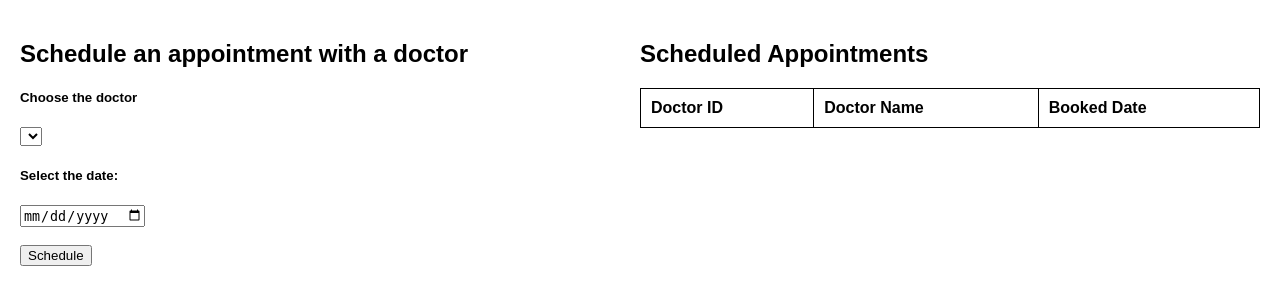
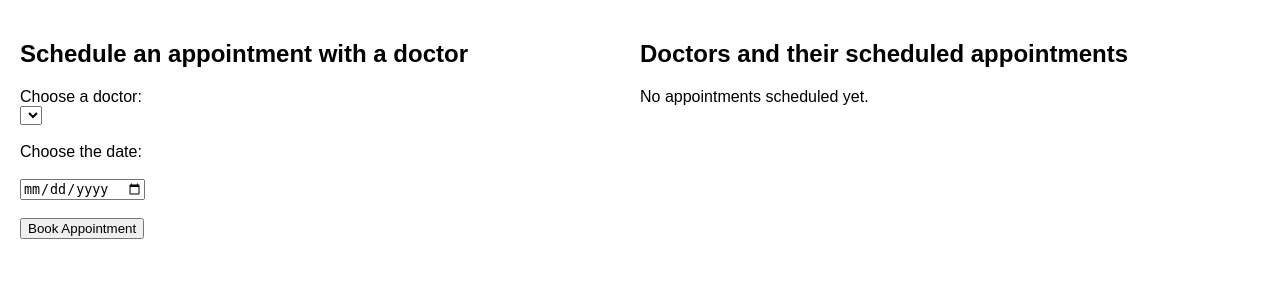
Before and after one commit to AnurejT/Doctor-Patient-appointment-system, a Flask app: page /patlogged in a window 1280 px wide. Shown: the part 120-425 px from the top of the page. Run offline with Flask 3, Linux system fonts and the light colour scheme; the visitor is signed in with stand-in values (Sample User, id 1); lists and menus that the app fills with data are empty.

Commit message:
new column added in model Appointment

```diff
--- a/app.py
+++ b/app.py
@@ -1,6 +1,7 @@
 from flask import Flask, render_template, request, session, redirect, flash
 from models import db, Patient, Doctor, Appointment
 from datetime import datetime, date
+
 
 ADMIN_USERNAME = 'anurej'
 ADMIN_PASSWORD = '123'
@@ -10,6 +11,7 @@ app.secret_key = 'your_secret_key_here'
 
 app.config['SQLALCHEMY_DATABASE_URI'] = 'sqlite:///forbooking.db'
 app.config['SQLALCHEMY_TRACK_MODIFICATIONS'] = False
+
 
 db.init_app(app)
 
@@ -91,9 +93,36 @@ def patient_logged():
         return redirect('/logpat')
 
     patient_id = session['patient_id']
-    approved_doctors = Doctor.query.filter_by(is_approved = True).all()
-    appointments = Appointment.query.filter_by(patient_id = patient_id ).all()
-    return render_template('patlogged.html', approved_doctors = approved_doctors, appointments = appointments)
+
+    # Get all this patient's booked doctor IDs
+    appointments = Appointment.query.filter_by(patient_id=patient_id).all()
+    booked_doctor_ids = [appt.doctor_id for appt in appointments]
+
+    # Get all approved doctors
+    approved_doctors = Doctor.query.filter_by(is_approved=True).all()
+
+    # Only include approved doctors that this patient hasn't booked
+    unbooked_doctors = [doc for doc in approved_doctors if doc.id not in booked_doctor_ids]
+
+    # Get appointment details for the table
+    appointment_details = []
+    for appt in appointments:
+        doctor = Doctor.query.get(appt.doctor_id)
+        if doctor:
+            appointment_details.append({
+            'doctor_id': doctor.doct_id,  # fixed typo: it's 'doct_id' in your model
+            'doctor_name': doctor.full_name,
+            'date': appt.appointment_date
+        })
+
+
+    return render_template(
+        'patlogged.html',
+        approved_doctors=unbooked_doctors,
+        appointment_details=appointment_details
+    )
+
+
 
 @app.route('/logdoc', methods = ['GET', 'POST'])
 def log_doc():
@@ -119,7 +148,14 @@ def doctor_logged():
     if 'doctor_id' not in session:
         return redirect('/logdoc')
 
-    return render_template('doclogged.html')
+    doctor_id = session['doctor_id']
+
+    appointment_requests = Patient.query.filter_by(status = 'pending', doctor_id = doctor_id).all()
+
+    fixed_appointments = Patient.query.filter_by(status = 'approved', doctor_id = doctor_id).all()
+
+    return render_template('doclogged.html', appointment_requests = appointment_requests, fixed_appointments = fixed_appointments)
+
 
 
 @app.route('/logadmin', methods = ['GET', 'POST'])
@@ -190,25 +226,36 @@ def delete_doctor(doctor_id):
 
 @app.route('/schedule_appointment', methods=['POST'])
 def schedule_appointment():
-    if request.method == 'POST':
-        patient_id = session.get('patient_id')
-        doctor_id = request.form['doctor_id']
-        appointment_date_str = request.form['appointment_date']
+    patient_id = session.get('patient_id')
+    doctor_id = request.form.get('doctor_id')
+    appointment_date_str = request.form.get('appointment_date')
+
+    if not doctor_id or not appointment_date_str:
+        flash("Please select both a doctor and a valid appointment date.")
+        return redirect('/patlogged')
+
+    try:
         appointment_date = datetime.strptime(appointment_date_str, '%Y-%m-%d').date()
+    except ValueError:
+        flash("Invalid date format. Please select a valid date.")
+        return redirect('/patlogged')
 
-        patient = Patient.query.get(patient_id)
-        doctor = Doctor.query.get(doctor_id)
+    patient = Patient.query.get(patient_id)
+    doctor = Doctor.query.get(doctor_id)
 
-        if patient and doctor:
-            appointment = Appointment(
-                patient_id=patient.id,
-                doctor_id=doctor.id,
-                appointment_date=appointment_date
-            )
-            db.session.add(appointment)
-            db.session.commit()
-            flash(f"Appointment scheduled with Dr. {doctor.full_name} on {appointment_date}.")
-            return redirect('/patlogged')
+    if patient and doctor:
+        appointment = Appointment(
+            patient_id=patient.id,
+            doctor_id=doctor.id,
+            appointment_date=appointment_date
+        )
+        db.session.add(appointment)
+        db.session.commit()
+        flash(f"Appointment scheduled with Dr. {doctor.full_name} on {appointment_date}.")
+
+    return redirect('/patlogged')
+
+
 
 if __name__ == '__main__':
     app.run(debug=True, port=5001)
--- a/models.py
+++ b/models.py
@@ -1,4 +1,5 @@
 from flask_sqlalchemy import SQLAlchemy
+
 
 db = SQLAlchemy()
 
@@ -30,3 +31,4 @@ class Appointment(db.Model):
     patient_id = db.Column(db.Integer, db.ForeignKey('patient.id'))
     doctor_id = db.Column(db.Integer, db.ForeignKey('doctor.id'))
     appointment_date = db.Column(db.Date)
+    status = db.Column(db.String(), default = 'Pending')
--- a/templates/patlogged.html
+++ b/templates/patlogged.html
@@ -53,41 +53,50 @@
 </header>
 
 <div class="main-container">
+
+    <!-- Appointment Form -->
     <div class="form-container">
         <h2>Schedule an appointment with a doctor</h2>
-            <form action="/schedule_appointment" method="POST">
-                <h5>Choose the doctor</h5>
-                <select name="doctor_id" id="doctor">
+        <form method="POST" action="/schedule_appointment">
+            <label for="doctor_id">Choose a doctor:</label><br>
+            <select name="doctor_id" id="doctor_id" required>
                 {% for doctor in approved_doctors %}
-                        <option value="{{ doctor.id }}">{{ doctor.full_name }} - {{ doctor.doct_id }} - {{ doctor.specialization }}</option>
+                    <option value="{{ doctor.id }}">{{ doctor.id }} - {{ doctor.full_name }} ({{ doctor.specialization }})</option>
                 {% endfor %}
-                </select>
-                <h5>Select the date:</h5>
-                <input type="date" name="appointment_date"><br><br>
-                <button type="submit">Schedule</button>
+            </select><br><br>
+
+            <label for="appointment_date">Choose the date:</label><br><br>
+            <input type="date" id="appointment_date" name="appointment_date" required><br><br>
+
+            <button type="submit">Book Appointment</button>
         </form>
-        </div>
+    </div> <!-- End of form-container -->
 
+    <!-- Appointments Table -->
     <div class="table-container">
-            <h2>Scheduled Appointments</h2>
+        <h2>Doctors and their scheduled appointments</h2>
+        {% if appointments %}
         <table>
             <thead>
                 <tr>
-                        <th>Doctor ID</th>
                     <th>Doctor Name</th>
-                        <th>Booked Date</th>
+                    <th>Specialization</th>
+                    <th>Appointment Date</th>
                 </tr>
             </thead>
             <tbody>
-                    {% for doctor in approved_doctors %}
+                {% for appointment in appointments %}
                     <tr>
-                            <td>{{ doctor.doctor_id }}</td>
-                            <td>{{ doctor.doctor_name }}</td>
-                            <td>{{ doctor.date }}</td>
+                        <td>{{ appointment.doctor.full_name }}</td>
+                        <td>{{ appointment.doctor.specialization }}</td>
+                        <td>{{ appointment.appointment_date }}</td>
                     </tr>
                 {% endfor %}
             </tbody>
         </table>
+        {% else %}
+            <p>No appointments scheduled yet.</p>
+        {% endif %}
     </div>
 </div>
 
```
Also changed, not shown: templates/doclogged.html (+135 -0 lines), instance/forbooking.db, 8 other files. Lines whose indentation alone changed are shown as unchanged.
